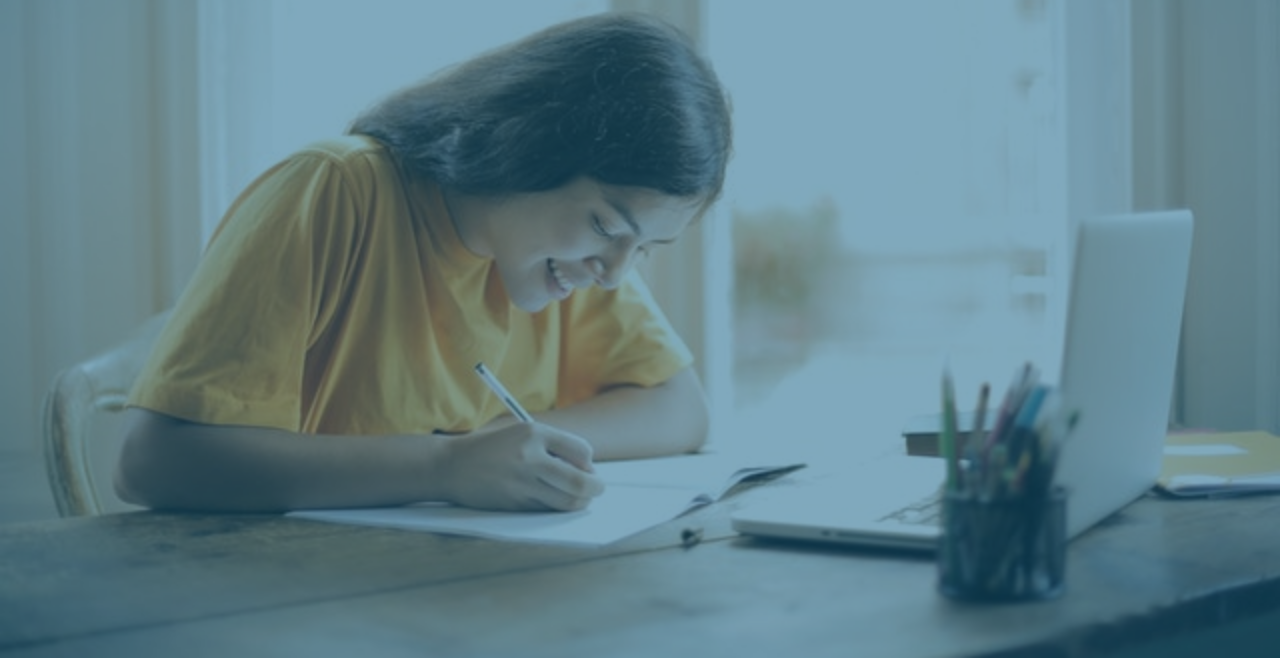
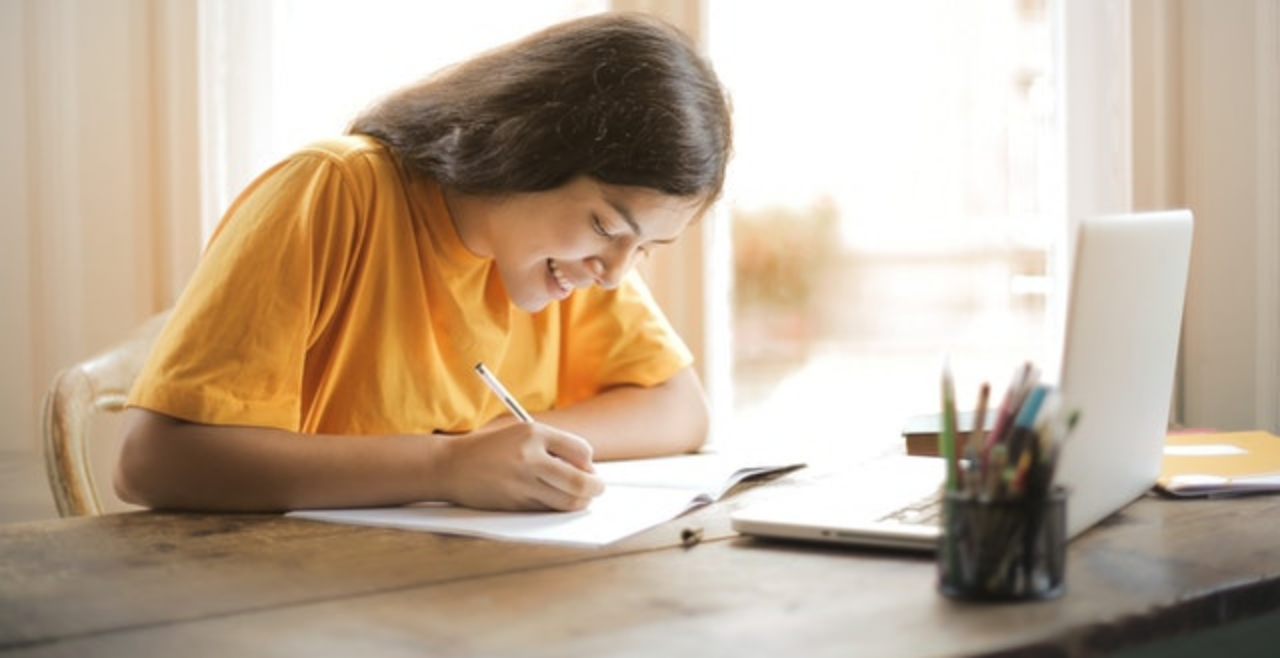
Before and after one commit to joalrope/pt-js, a plain HTML site: page index.html in a window 1280 px wide. Shown: the part 142-800 px from the top of the page. Drawn offline with nearby package versions, Linux system fonts and the light colour scheme.

Commit message:
index.html refact

```diff
--- a/assets/css/index.css
+++ b/assets/css/index.css
@@ -72,26 +72,27 @@ textarea::placeholder {
 /*************** End Navbar ******************/
 
 /*************** Start about section ******************/
-#about {
+.about {
   height: 100vh;
+  width: 100vw;
   background-image: url('/assets/images/IMAGEN\ HERO.jpg');
   background-repeat: no-repeat;
   background-size: cover;
   background-position: center;
 }
 
-#about::before {
+.aboutr::after {
   content: '';
   position: absolute;
   top: 0;
   bottom: 0;
   left: 0;
-  right: 0;
+  right: 10px;
   background-color: var(--primary-color);
   opacity: 0.5;
 }
 /*************** End about section ******************/
-#courses {
+/*#courses {
   height: 100vh;
 }
 #team {
@@ -99,4 +100,4 @@ textarea::placeholder {
 }
 #contact {
   height: 100vh;
-}
+}*/
--- a/index.html
+++ b/index.html
@@ -30,9 +30,7 @@
   </head>
   <body>
     <div>
-      <!--*********************************************-->
-      <!--******************* Navbar ******************-->
-      <!--******************* start *******************-->
+      <!--********************* Start Navbar *******************-->
 
       <nav id="navigation" class="navbar fixed-top flex-column flex-sm-row py-0">
         <div
@@ -83,56 +81,40 @@
         </ul>
       </nav>
 
-      <!--******************** end ********************-->
-      <!--****************** Navbar  ******************-->
-      <!--*********************************************-->
+      <!--********************* End Navbar  ********************-->
 
       <main data-bs-spy="scroll" data-bs-target="#navigation" data-bs-offset="0" class="scrollspy" tabindex="0">
-        <!--********************************************-->
-        <!--*************** Home section ***************-->
-        <!--******************* start *******************-->
+        <!--**************** Start About Section ***************-->
 
         <section id="about">
-          <h2>About Us</h2>
+          <div class="about">
+            <h2>About Us ggg</h2>
+          </div>
         </section>
 
-        <!--******************** end ********************-->
-        <!--*************** Home section ****************-->
-        <!--*********************************************-->
+        <!--***************** End About Section ****************-->
 
-        <!--*********************************************-->
-        <!--************** Courses section **************-->
-        <!--******************* start *******************-->
+        <!--*************** Start Courses Section **************-->
         <section id="courses">
           <h2>Courses</h2>
         </section>
-        <!--******************** end ********************-->
-        <!--************** Courses section **************-->
-        <!--*********************************************-->
+        <!--**************** End Courses Section ***************-->
 
-        <!--*********************************************-->
-        <!--**************** About section ***************-->
-        <!--******************* start *******************-->
+        <!--**************** Start Team Section ****************-->
 
         <section id="team">
           <h2>Team</h2>
         </section>
 
-        <!--******************** end ********************-->
-        <!--**************** About section ***************-->
-        <!--*********************************************-->
+        <!--***************** End About section ****************-->
 
-        <!--*********************************************-->
-        <!--*************** Team section ***************-->
-        <!--******************* start *******************-->
+        <!--*************** Start Contact Section **************-->
 
         <section id="contact">
-          <h2>Conrtact</h2>
+          <h2>Contact</h2>
         </section>
 
-        <!--******************** end ********************-->
-        <!--*************** Team section ***************-->
-        <!--*********************************************-->
+        <!--**************** End Contact Section ***************-->
       </main>
     </div>
 
```
